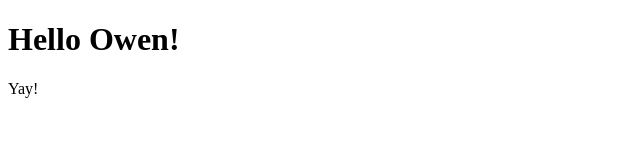
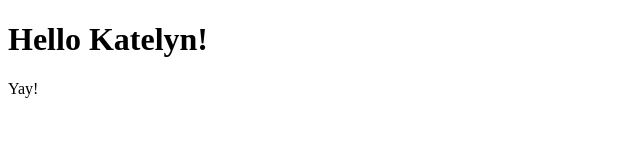
Before and after one commit to JanisPal/site, a plain HTML site: page index.html in a window 1280 px wide. Shown: the full height of the page, 0-640 px from the left. Drawn offline with Linux system fonts and the light colour scheme.

Commit message:
Update index.html

```diff
--- a/index.html
+++ b/index.html
@@ -1,7 +1,7 @@
 <!DOCTYPE html>
 <html>
 <body>
-<h1>Hello Owen!</h1>
+<h1>Hello Katelyn!</h1>
 
 <p>Yay!</p>
 </body>
```
